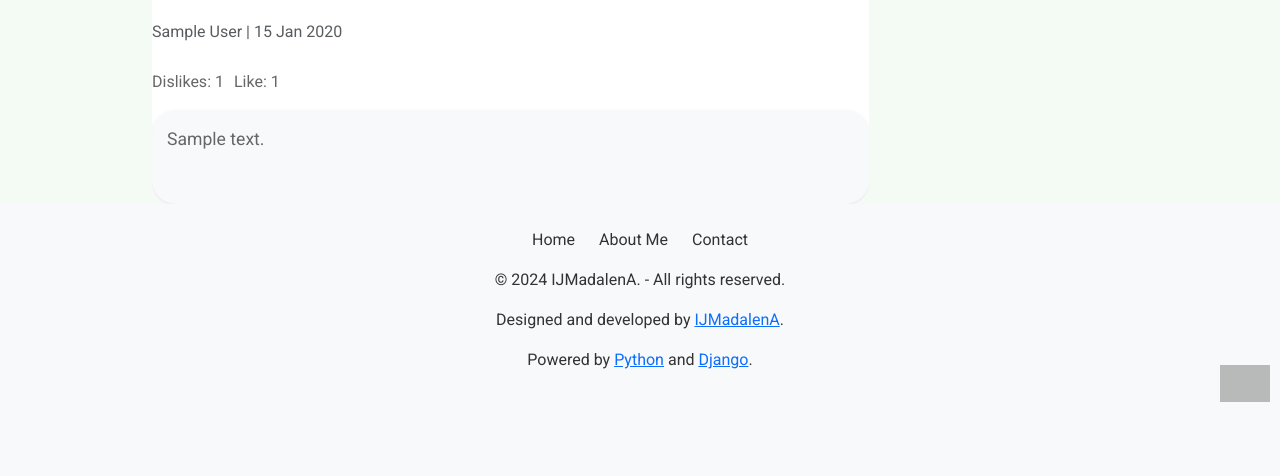
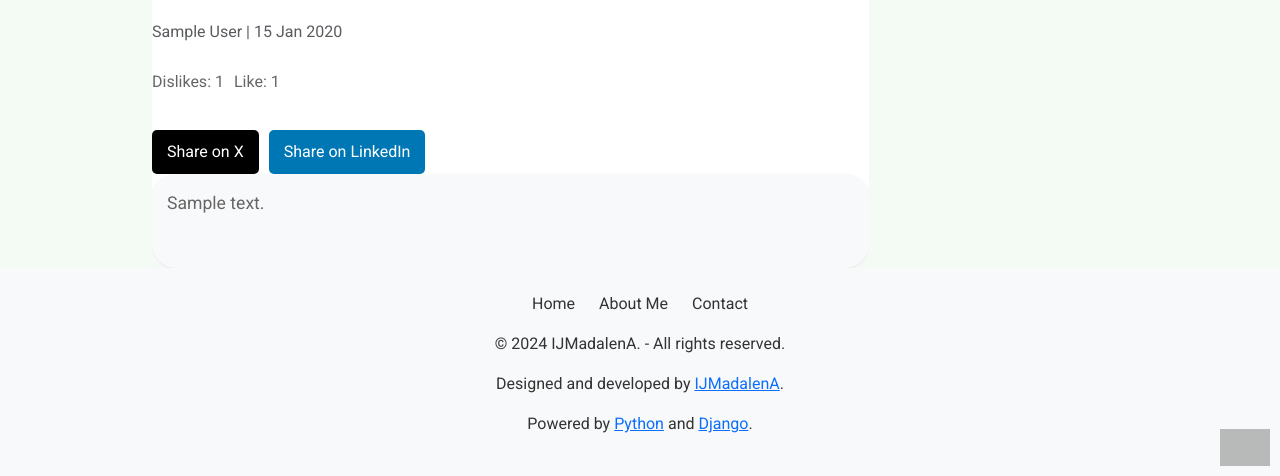
Before and after one commit to IJMadalenA/cryptek, a Django app: template cryptek/templates/entry_detail.html in a window 1280 px wide. Shown: the part 711-1187 px from the top of the page. Before the commit the page ends 1113 px from the top, so only its background shows below. Run offline with Django 5.2, Linux system fonts and the light colour scheme; the template is opened without the code that fills it: most values are stand-ins (such as "Sample title", 1, 10 or a date in 2020); grey boxes marked "Sample" are stand-in pictures; some libraries are stand-ins or nearby versions; grey boxes are pictures that could not be loaded.

Commit message:
Add social sharing buttons and improve code formatting
Signed-off-by: ijmadalena <IJMadalenA@outlook.com>

```diff
--- a/cryptek/templates/entry_detail.html
+++ b/cryptek/templates/entry_detail.html
@@ -23,6 +23,28 @@
             display: flex;
             gap: 10px;
             margin-top: 10px;
+        }
+
+        .social-buttons {
+            display: flex;
+            gap: 10px;
+            margin-top: 20px;
+        }
+
+        .social-button {
+            padding: 10px 15px;
+            border: none;
+            border-radius: 5px;
+            color: white;
+            cursor: pointer;
+        }
+
+        .X {
+            background-color: #000000;
+        }
+
+        .linkedin {
+            background-color: #0077b5;
         }
 
         @media (max-width: 768px) {
@@ -57,7 +79,6 @@
                 padding: 10px;
                 max-width: MIN(50%, 800px);
             }
-
         }
     </style>
 
@@ -96,9 +117,14 @@
                         <button type="submit" class="btn btn-secondary">Dislike: {{ object.dislike_count }}</button>
                     </form>
                 {% else %}
-                    <p>Dislikes: {{ object.dislike_count }}</p>
-                    <p>Like: {{ object.like_count }}</p>
                 {% endif %}
+                <p>Dislikes: {{ object.dislike_count }}</p>
+                <p>Like: {{ object.like_count }}</p>
+            </div>
+
+            <div class="social-buttons">
+                <button class="social-button X" onclick="shareOnX()">Share on X</button>
+                <button class="social-button linkedin" onclick="shareOnLinkedIn()">Share on LinkedIn</button>
             </div>
 
             <div class="card-body">
@@ -110,46 +136,20 @@
 
         <script src="https://cdn.jsdelivr.net/npm/mermaid/dist/mermaid.min.js"></script>
         <script>
-            document.addEventListener("DOMContentLoaded", function() {
-                const likeForm = document.querySelector("#like-form");
-                const dislikeForm = document.querySelector("#dislike-form");
+            function shareOnX() {
+                const url = window.location.href;
+                const text = document.querySelector('.card-title h1').innerText;
+                const message = `Check out this blog post!\n\n${text}\n\nRead more here: ${url}`;
+                const shareUrl = `https://x.com/intent/tweet?url=${encodeURIComponent(url)}&text=${encodeURIComponent(message)}`;
+                window.open(shareUrl, '_blank');
+            }
 
-                likeForm.addEventListener("submit", function(event) {
-                    event.preventDefault();
-                    const formData = new FormData(likeForm);
-                    fetch(likeForm.action, {
-                        method: "POST",
-                        body: formData,
-                        headers: {
-                            "X-Requested-With": "XMLHttpRequest",
-                            "X-CSRFToken": "{{ csrf_token }}",
-                        },
-                    })
-                    .then(response => response.json())
-                    .then(data => {
-                        alert(data.message);
-                    })
-                    .catch(error => console.error("Error:", error));
-                });
-
-                dislikeForm.addEventListener("submit", function(event) {
-                    event.preventDefault();
-                    const formData = new FormData(dislikeForm);
-                    fetch(dislikeForm.action, {
-                        method: "POST",
-                        body: formData,
-                        headers: {
-                            "X-Requested-With": "XMLHttpRequest",
-                            "X-CSRFToken": "{{ csrf_token }}",
-                        },
-                    })
-                    .then(response => response.json())
-                    .then(data => {
-                        alert(data.message);
-                    })
-                    .catch(error => console.error("Error:", error));
-                });
-            });
+            function shareOnLinkedIn() {
+                const url = window.location.href;
+                const title = document.querySelector('.card-title h1').innerText;
+                const shareUrl = `https://www.linkedin.com/shareArticle?mini=true&url=${encodeURIComponent(url)}&title=${encodeURIComponent(title)}`;
+                window.open(shareUrl, '_blank');
+            }
         </script>
     </div>
 {% endblock content %}
```
Also changed, not shown: blog_app/models/entry.py (+9 -14 lines).
